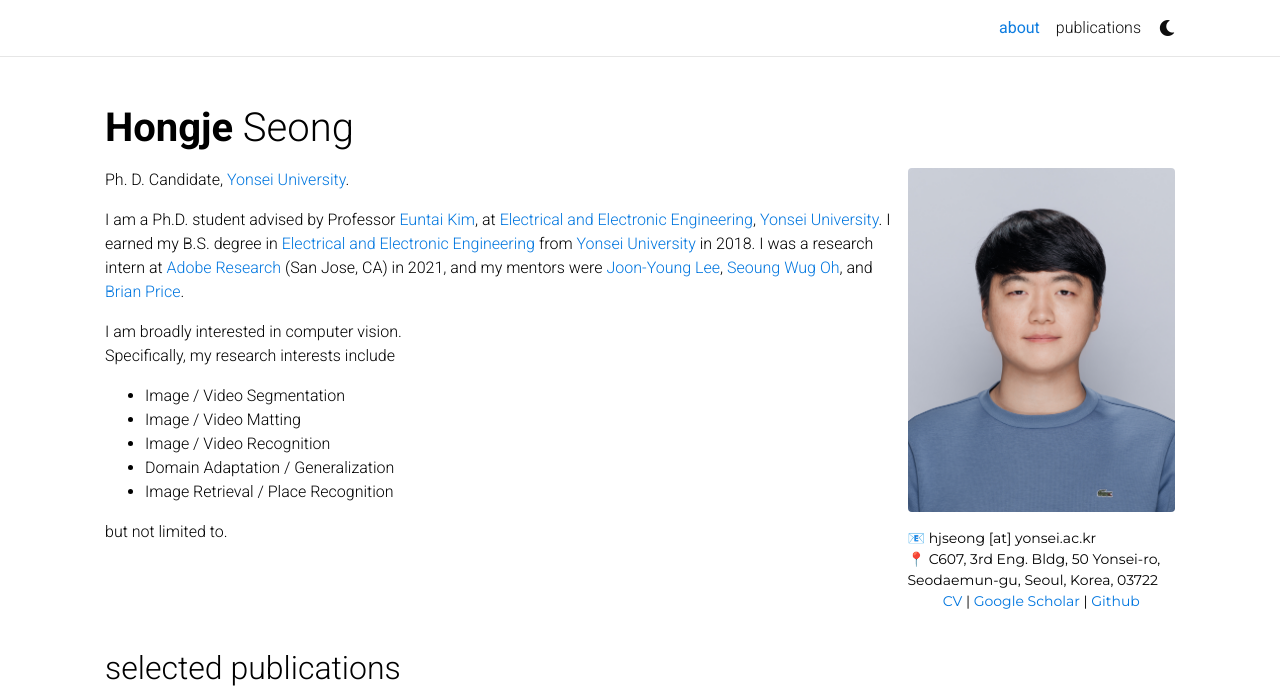
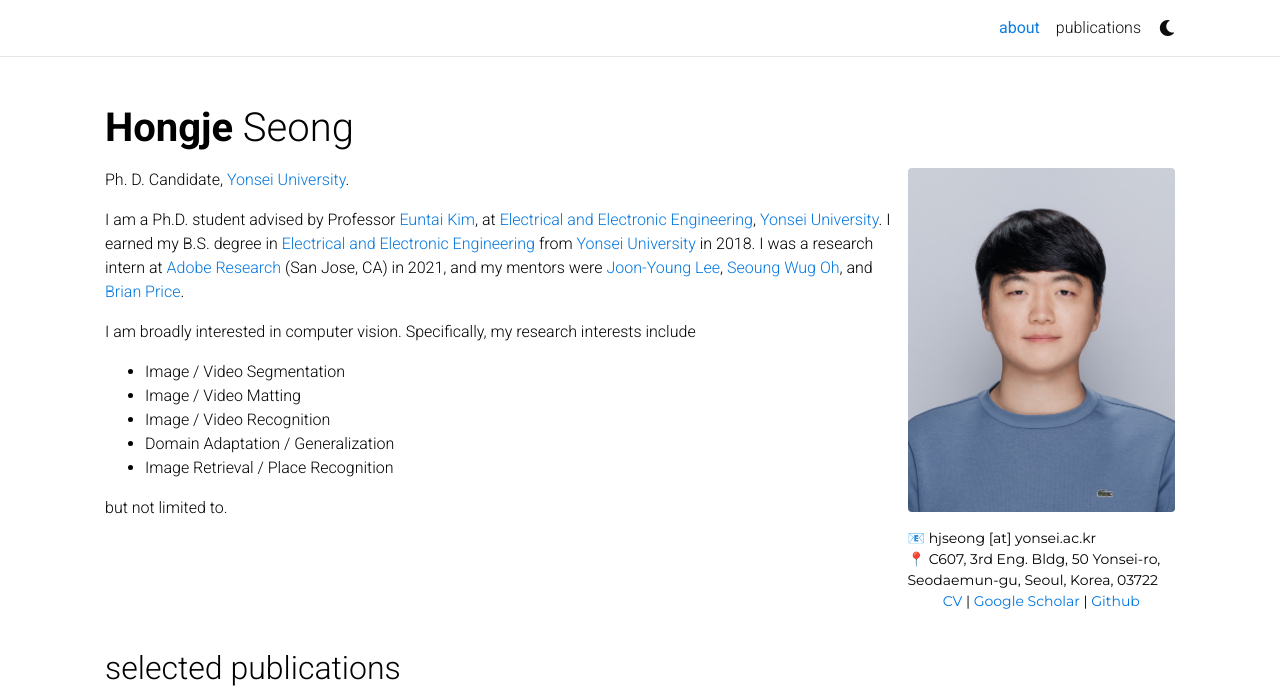
Before and after one commit to Hongje/hongje.github.io, a Jekyll site: the page built from _pages/about.md, in a window 1280 px wide and 969 px high, cut to the strip 0-699 px from the top of the window. Built offline with Jekyll 4.4.1, drawn with Linux system fonts in a browser that asks for light colours; full-size pictures stand in for the smaller copies a plugin makes; comment, search, counter and statistics services are not loaded; a style sheet for code colours, icons or effects is not loaded.

Commit message:
auto commit 2022-04-08-23:19:37

```diff
--- a/_pages/about.md
+++ b/_pages/about.md
@@ -23,8 +23,7 @@
 <a href="https://yonsei.ac.kr/" target="_blank" rel="noopener">Yonsei University</a>.
 I earned my B.S. degree in <a href="https://ee.yonsei.ac.kr/" target="_blank" rel="noopener">Electrical and Electronic Engineering</a> from <a href="https://yonsei.ac.kr/" target="_blank" rel="noopener">Yonsei University</a> in 2018. I was a research intern at <a href="https://research.adobe.com/" target="_blank" rel="noopener">Adobe Research</a> (San Jose, CA) in 2021, and my mentors were <a href="https://joonyoung-cv.github.io">Joon-Young Lee</a>, <a href="https://sites.google.com/view/seoungwugoh">Seoung Wug Oh</a>, and <a href="https://www.brianpricephd.com">Brian Price</a>.</p>
 
-<p>I am broadly interested in computer vision.<br>
-Specifically, my research interests include
+<p>I am broadly interested in computer vision. Specifically, my research interests include
 <ul>
 <li>Image / Video Segmentation</li>
 <li>Image / Video Matting</li>
```
Also changed, not shown: _layouts/bib.html (+4 -3 lines).
